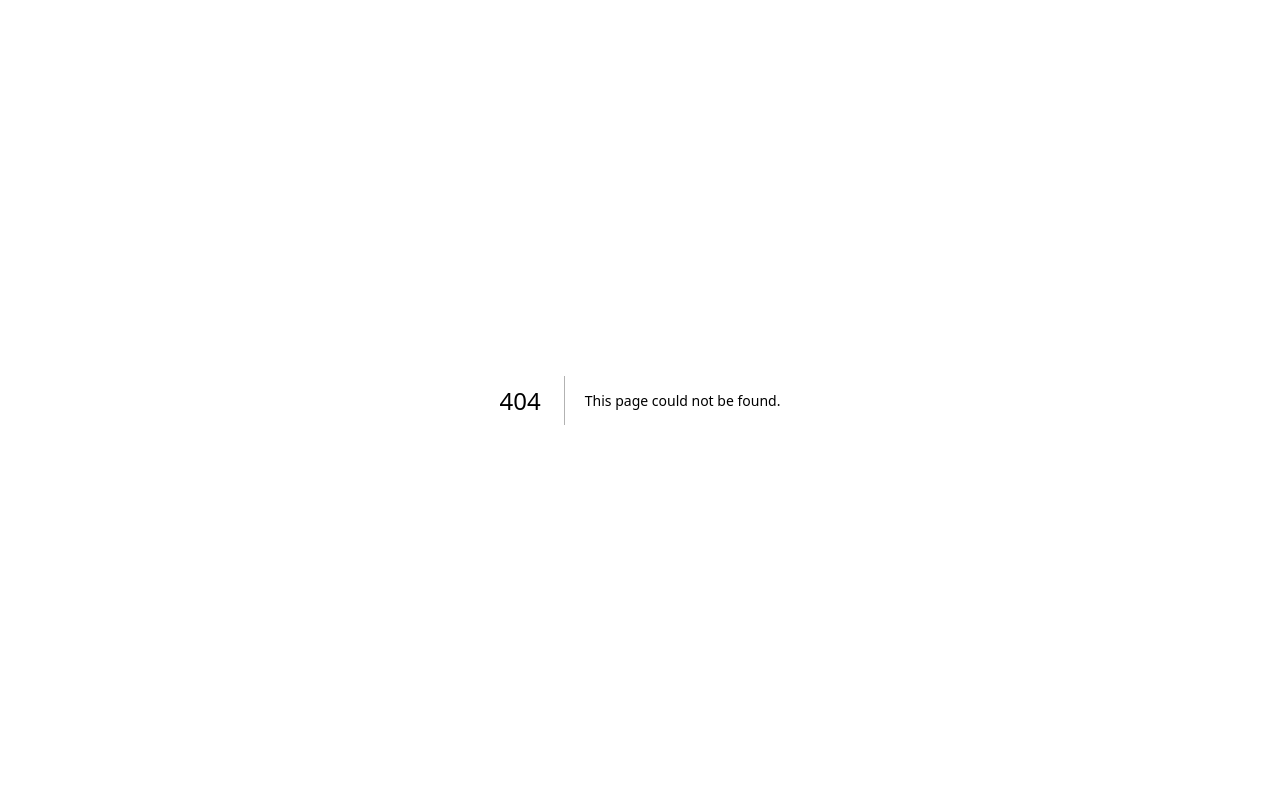
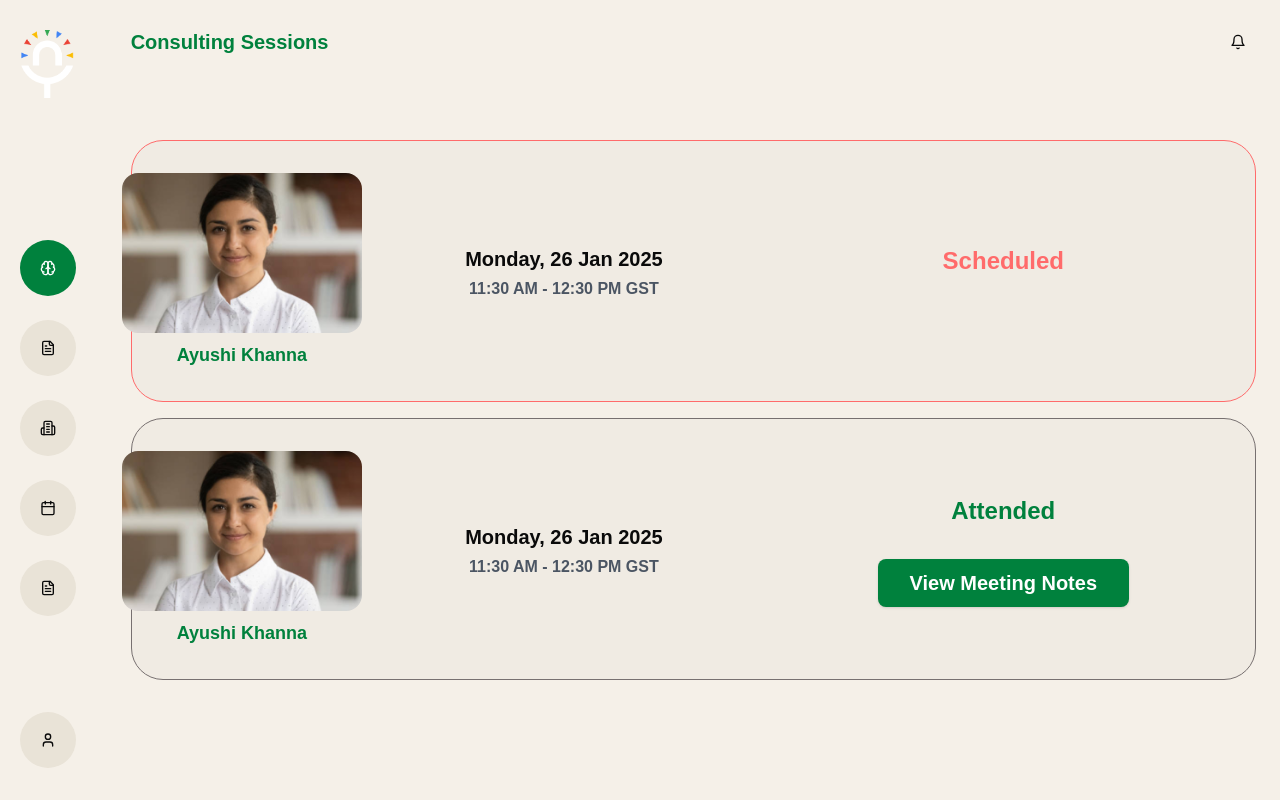
Before and after one commit to Aditya-A-G/clyra, a Next.js app: page /sessions in a window 1280 px wide. Before the commit this address had no page. Built offline with nearby package versions, Linux system fonts and the light colour scheme.

Commit message:
create consulting sessions page

```diff
--- /dev/null
+++ b/src/app/sessions/page.tsx
@@ -0,0 +1,111 @@
+import { Sidebar } from "@/components/ui/dashboard/sidebar";
+import { Button } from "@/components/ui/button";
+import { Bell } from "lucide-react";
+import Image from "next/image";
+import Link from "next/link";
+import counsellorImage from "../../../public/counsellor.png";
+
+type Session = {
+  counselor: string;
+  date: string;
+  time: string;
+  status: "scheduled" | "attended";
+};
+
+export default function Sessions() {
+  const sessions: Session[] = [
+    {
+      counselor: "Ayushi Khanna",
+      date: "Monday, 26 Jan 2025",
+      time: "11:30 AM - 12:30 PM GST",
+      status: "scheduled",
+    },
+    {
+      counselor: "Ayushi Khanna",
+      date: "Monday, 26 Jan 2025",
+      time: "11:30 AM - 12:30 PM GST",
+      status: "attended",
+    },
+  ];
+
+  return (
+    <div className="min-h-screen bg-[#f5f0e8] grid grid-cols-12">
+      <div className="col-span-1">
+        <Sidebar />
+      </div>
+
+      <div className="col-span-11 flex-1 p-6">
+        <header className="flex justify-between items-center mb-8">
+          <div>
+            <div className="text-[#00813d] text-xl font-bold">
+              Consulting Sessions
+            </div>
+          </div>
+          <Button variant="ghost" size="icon" className="rounded-full">
+            <Bell className="h-5 w-5" />
+          </Button>
+        </header>
+
+        <div className="mt-20 space-y-4 w-full">
+          {sessions.map((session, index) => (
+            <div
+              key={index}
+              className={`bg-[#f0ebe3] rounded-[32px] p-8 border ${
+                session.status === "scheduled"
+                  ? " border-[#FF6B6B]"
+                  : "border-[#777070]"
+              }`}
+            >
+              <div className="grid grid-cols-12 gap-6 ">
+                <div className="col-span-2 relative flex flex-col items-center">
+                  <div className="w-60 h-40 relative rounded-2xl overflow-hidden flex-shrink-0">
+                    <Image
+                      src={counsellorImage}
+                      alt={session.counselor}
+                      layout="fill"
+                      objectFit="cover"
+                      quality={100}
+                    />
+                  </div>
+                  <h3 className="text-[#00813d] text-lg font-semibold mt-2">
+                    {session.counselor}
+                  </h3>
+                </div>
+
+                <div className=" col-span-10 grid grid-cols-12 content-center pt-1 ">
+                  <div className="space-y-1 col-span-6 flex flex-col justify-center items-center">
+                    <h4 className="text-xl font-semibold">{session.date}</h4>
+                    <p className="text-gray-600 font-semibold">
+                      {session.time}
+                    </p>
+                  </div>
+
+                  <div className="col-span-6 flex flex-col items-center gap-8">
+                    <span
+                      className={`text-2xl font-bold ${
+                        session.status === "scheduled"
+                          ? "text-[#FF6B6B]"
+                          : "text-[#00813d]"
+                      }`}
+                    >
+                      {session.status === "scheduled"
+                        ? "Scheduled"
+                        : "Attended"}
+                    </span>
+                    {session.status === "attended" && (
+                      <Link href="/meeting-notes">
+                        <Button className="bg-[#00813d] hover:bg-[#00813d]/90 text-white rounded-lg px-8 py-6  text-xl font-semibold">
+                          View Meeting Notes
+                        </Button>
+                      </Link>
+                    )}
+                  </div>
+                </div>
+              </div>
+            </div>
+          ))}
+        </div>
+      </div>
+    </div>
+  );
+}
```
